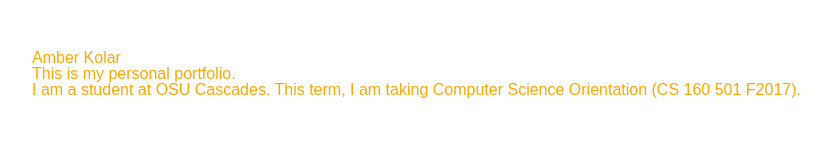
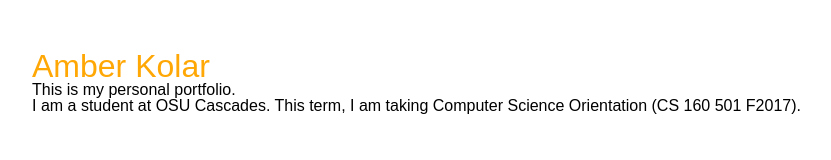
Before and after one commit to Amber-K/amber-k.github.io, a plain HTML site: page index.html in a window 1280 px wide. Shown: the whole page, without its empty margins (18-849 px from the left). Drawn offline with Linux system fonts and the light colour scheme.

Commit message:
Made it so only my name is colored and changed the size of my name

```diff
--- a/screen.css
+++ b/screen.css
@@ -45,9 +45,14 @@ a img {
 article, aside, details, figcaption, figure, footer, header, hgroup, menu, nav, section, summary {
   display: block; }
 
+h1 {
+  font-size: 2em;
+  color: #FFA705;
+}
+
 body {
   font-family: sans-serif;
-  color: #FFA705; }
+}
 
 a {
   color: #0388a6; }
```
